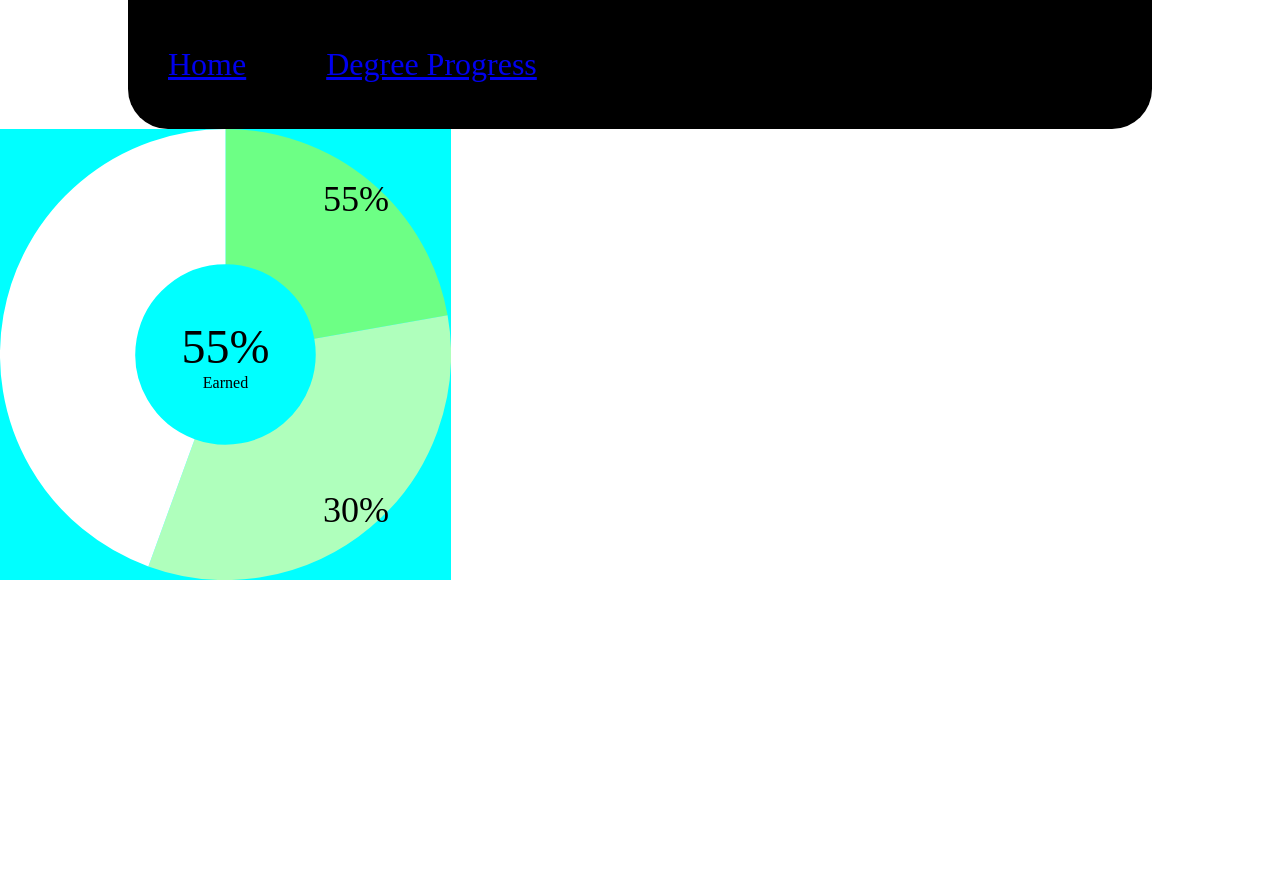
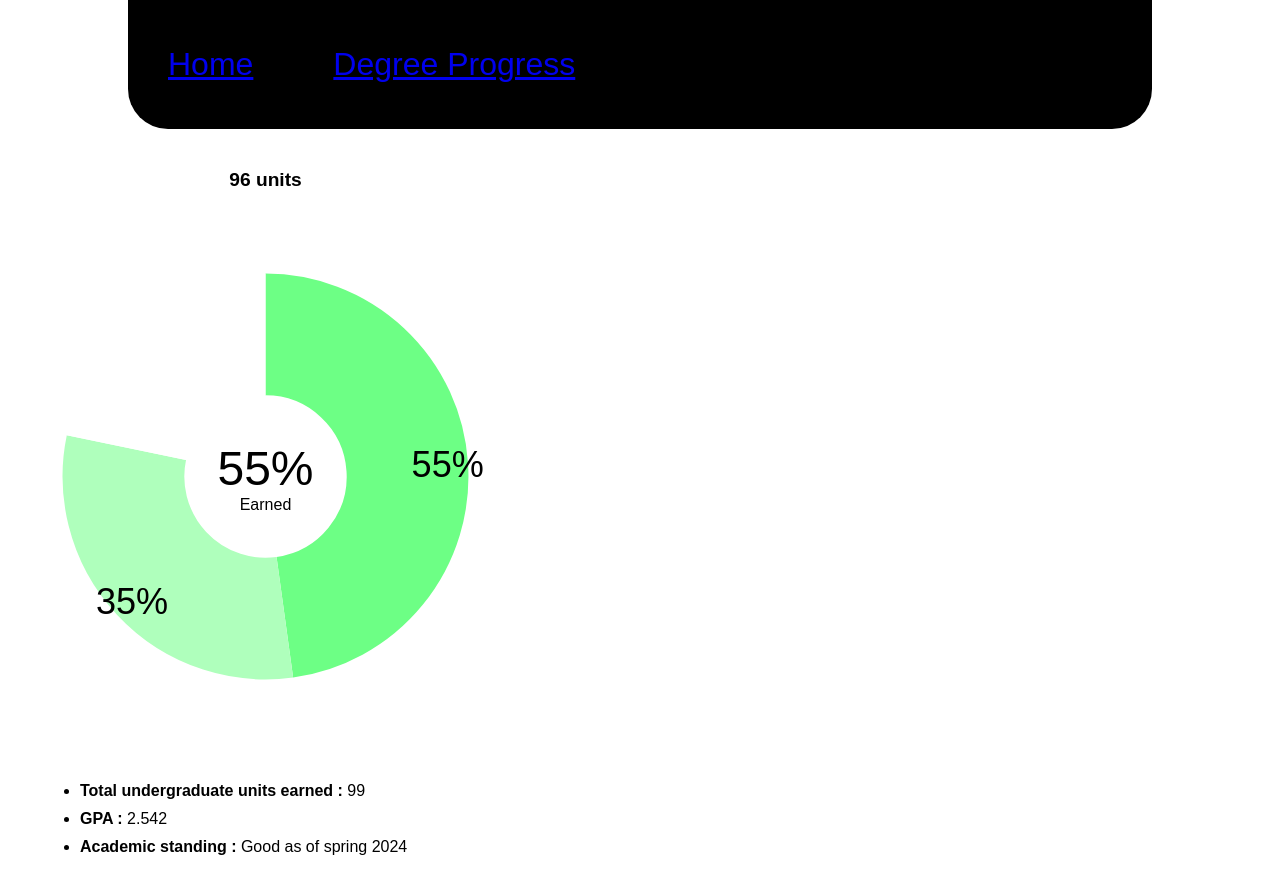
Before and after one commit to Chinoscode111/Degree_Planner_frontend, a React (Create React App) app: page / in a window 1280 px wide. Before the commit the page ends 800 px from the top, so only its background shows below. Built offline with nearby package versions, Linux system fonts and the light colour scheme.

Commit message:
made the pie chart dynamic and styling homepage

```diff
--- a/src/components/Home.js
+++ b/src/components/Home.js
@@ -6,7 +6,23 @@ const Home = () => {
     return (
         <div className="home-cont">
             <Navbar />
-            <PieChart />
+            <div className="home--top">
+                <div className="home--left">
+                    <p>96 units</p>
+                    <PieChart />
+                </div>
+                <div className="home--right"></div>
+            </div>
+            <div className="home--bottom">
+                <ul>
+                    <li><span className="bold">Total undergraduate units earned : </span> 99</li>
+                    <li><span className="bold">GPA : </span> 2.542</li>
+                    <li><span className="bold">Academic standing : </span> Good as of spring 2024</li>
+                </ul>
+            </div>
+
+
+
         </div>
     )
 }
--- a/src/components/PieChart.js
+++ b/src/components/PieChart.js
@@ -3,17 +3,19 @@ import { PieChart as Pie} from "react-minimal-pie-chart"
 
 const PieChart = () => {
 
+    const [statusData, setStatusData] = React.useState([55, 35, 25])
+
     const data=[
-        { title: 'One', value: 10, color: '#6DFF85', label: '55%'},
-        { title: 'Two', value: 15, color: '#AFFFBC', label: '30%'},
-        { title: 'Three', value: 20, color: 'white', label: '' },
+        { title: 'One', value: statusData[0], color: '#6DFF85', label: statusData[0]+'%'},
+        { title: 'Two', value: statusData[1], color: '#AFFFBC', label: statusData[1]+'%'},
+        { title: 'Three', value: statusData[2], color: 'white', label: '' },
         ]
 
     return(
         <div className="pie-chart-cont">
             <Pie
             className="piechart--chart"
-            radius = {50}
+            radius = {45}
             startAngle={270}
             lineWidth={60}
             data={data}
@@ -22,7 +24,7 @@ const PieChart = () => {
             />
 
             <div className="piechart--center">
-                <p className="piechart--centerperc">55%</p>
+                <p className="piechart--centerperc">{statusData[0]}%</p>
                 <p className="piechart--earned">Earned</p>
             </div>
         </div>
--- a/src/style.css
+++ b/src/style.css
@@ -1,6 +1,11 @@
 *{
     padding: 0;
     margin: 0;
+    font-family: Arial, Helvetica, sans-serif;
+}
+
+.bold{
+    font-weight: bold;
 }
 
 .navbar{
@@ -24,8 +29,26 @@
     flex-direction: column;
 }
 
+.home--top{
+    display: flex;
+}
+
+.home--left{
+    display: flex;
+    flex-direction: column;
+    align-items: center;
+    /* background-color: blanchedalmond; */
+    padding: 40px;
+}
+
+.home--left > p{
+    margin-bottom: 60px;
+    font-weight: bold;
+    font-size: 1.2rem;
+}
+
 .pie-chart-cont{
-    background-color: aqua;
+    /* background-color: aqua; */
     width: 451px;
     height: 451px;
     display: flex;
@@ -47,5 +70,19 @@
 
 .piechart--chart text{
     font-size: 0.5rem;
-    background-color: blueviolet;
+    /* background-color: blueviolet; */
+    z-index: 1;
 }
+
+
+
+
+.home--bottom{
+    /* background-color: blueviolet; */
+    padding: 40px 0px 30px 80px;
+
+}
+
+.home--bottom > ul > li{
+    margin-bottom: 10px;
+}
```
